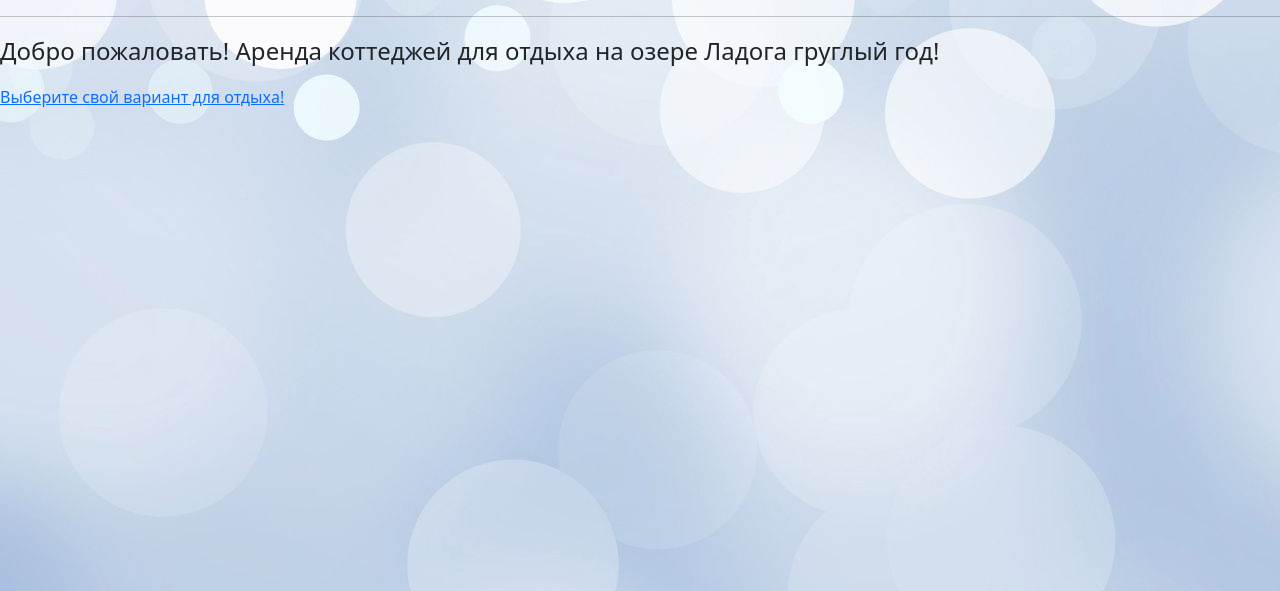
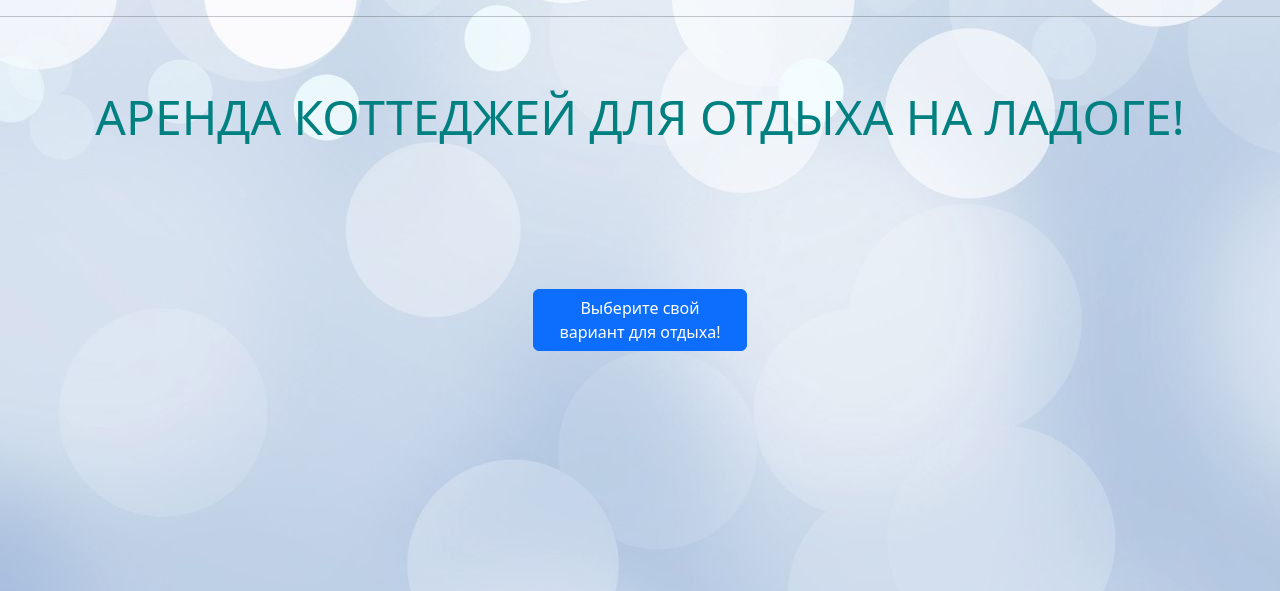
Before and after one commit to Sergiooo74/django_blog, a Django app: page / in a window 1280 px wide. Shown: the part 40-631 px from the top of the page. Run offline with Django 5.2, Linux system fonts and the light colour scheme.

Commit message:
04.12.24 second part

```diff
--- a/blog/templates/blog/index.html
+++ b/blog/templates/blog/index.html
@@ -1,13 +1,25 @@
 {% extends 'blog/base.html' %}
 
 {% block content %}
-<p>Добро пожаловать! Аренда коттеджей для отдыха на озере Ладога груглый год!</p>
-<a href="{% url 'blog:post_list'%}">Выберите свой вариант для отдыха!</a>
+<br>
+<br>
+<p>АРЕНДА КОТТЕДЖЕЙ ДЛЯ ОТДЫХА НА ЛАДОГЕ!</p>
+<br>
+<br>
+<br>
+<br>
+<br>
+<div class="d-grid col-2 mx-auto">
+<a href="{% url 'blog:post_list'%}" class="btn btn-primary">Выберите свой вариант для отдыха!</a>
+</div>
 
 <style>
-p {
-  font-size: 24px;
+p {display: flex;
+   justify-content: center;
+   font-size: 48px;
+   color: teal;
  }
+
 </style>
 
 
--- a/users/templates/users/login.html
+++ b/users/templates/users/login.html
@@ -1,7 +1,7 @@
 {% extends 'users/base.html' %}
 
 {% block content %}
-<h2>Please log in</h2>
+<h3>Войти</h3>
 <form method="post">
     {% csrf_token %}
     {{ form.as_p }}
```
